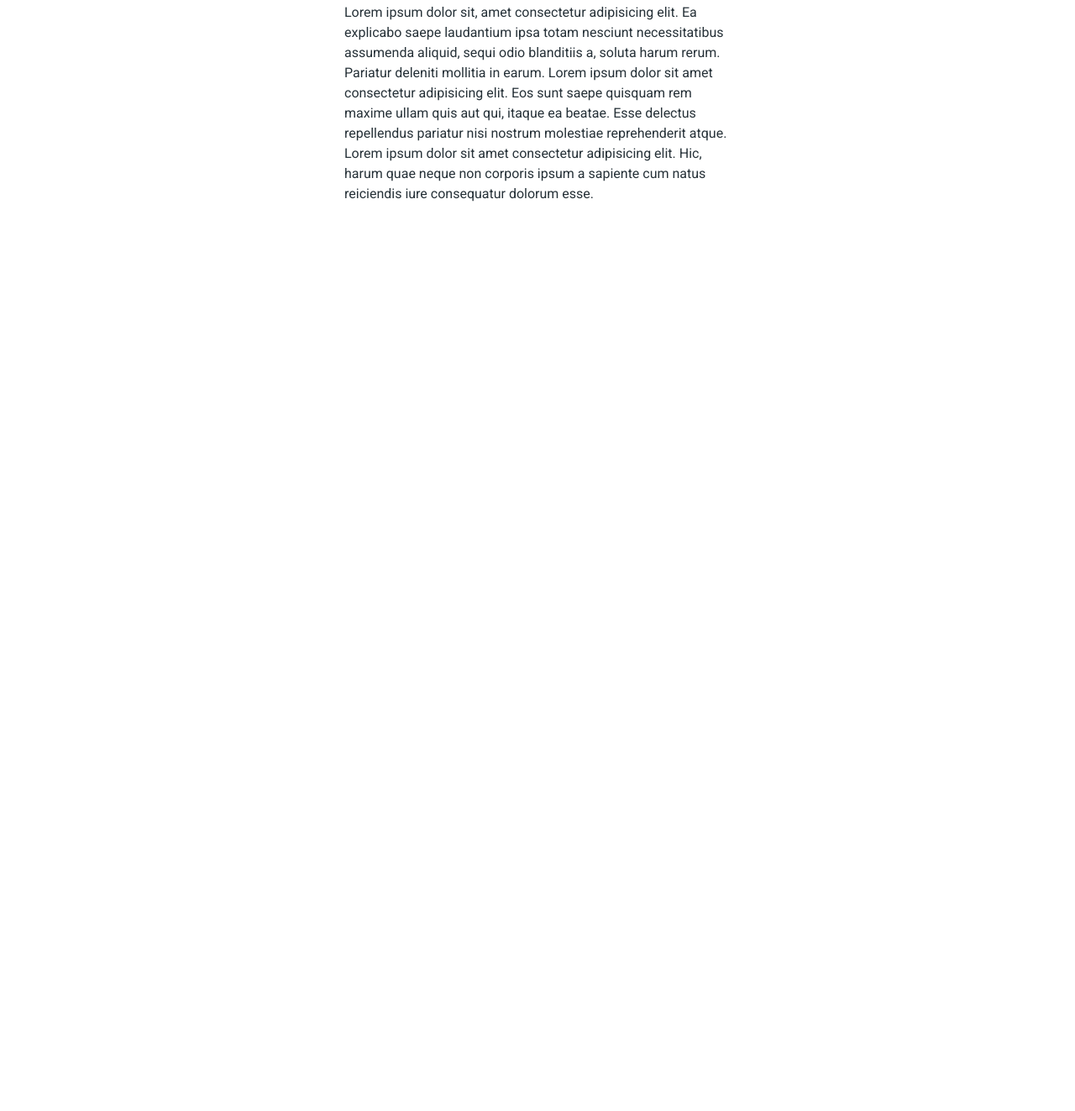
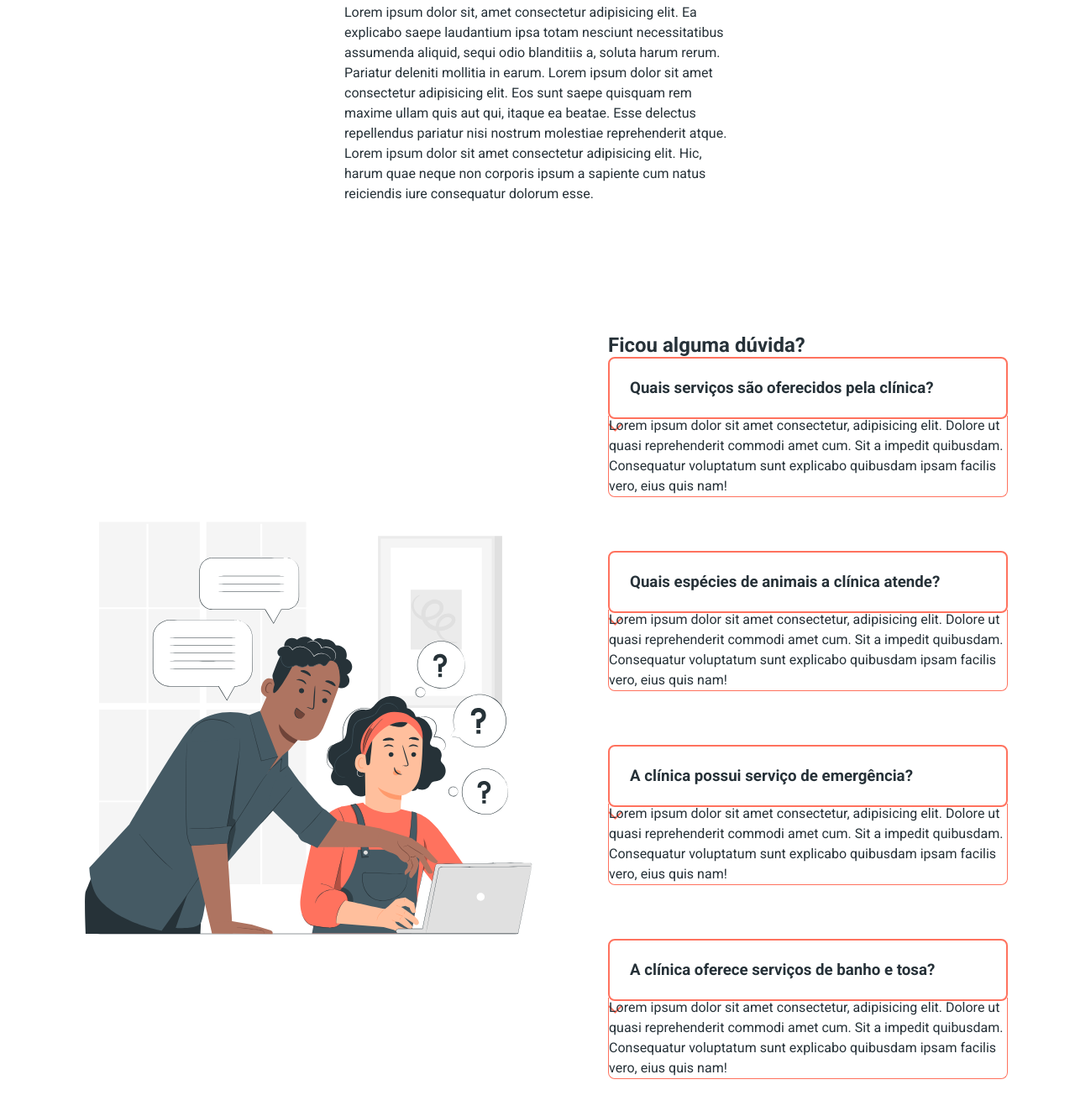
Before and after one commit to NicAlmeida/PetCare, a plain HTML site: page index.html in a window 1280 px wide. Shown: the part 2763-4086 px from the top of the page at 84% size. Before the commit the page ends 3080 px from the top, so only its background shows below. Drawn offline with Linux system fonts and the light colour scheme.

Commit message:
iniciando a seção dúvidas

```diff
--- a/css/main.css
+++ b/css/main.css
@@ -161,3 +161,39 @@ ul{
     margin-left: 400px;
     margin-right: 400px;
 }
+
+
+
+/* Config da Seção DÚVIDAS */
+#duvidas {
+    display: flex;
+    align-items: center;
+    flex-direction: row;
+    gap: 64px;
+    padding: 80px;
+}
+
+
+.duvida{
+    position: relative;
+}
+
+.duvida h3{
+    border: 2px solid #FF725E;
+    border-radius: 8px;
+    padding: 24px;
+}
+
+duvida img{
+    position: absolute;
+    top: 32px;
+    right: 24px;
+}
+
+.duvida .paragrafo{
+    border-right: 1px solid #FF725E;
+    border-bottom: 1px solid #FF725E;
+    border-left: 1px solid #FF725E;
+    border-radius: 0 0 8px 8px;
+    margin-top: -23px;
+}
--- a/index.html
+++ b/index.html
@@ -84,7 +84,46 @@
                 <p class="paragrafo-farmacia">Lorem ipsum dolor sit, amet consectetur adipisicing elit. Ea explicabo saepe laudantium ipsa totam nesciunt necessitatibus assumenda aliquid, sequi odio blanditiis a, soluta harum rerum. Pariatur deleniti mollitia in earum. Lorem ipsum dolor sit amet consectetur adipisicing elit. Eos sunt saepe quisquam rem maxime ullam quis aut qui, itaque ea beatae. Esse delectus repellendus pariatur nisi nostrum molestiae reprehenderit atque. Lorem ipsum dolor sit amet consectetur adipisicing elit. Hic, harum quae neque non corporis ipsum a sapiente cum natus reiciendis iure consequatur dolorum esse.</p>
             </div>
         </section>
-        <section id="duvidas"></section>
+
+        <!-- Dúvidas -->
+        <section id="duvidas">
+            <img src="img/faq-img.svg" alt="Dois humanos tirando dúvidas" width="580" height="580">
+
+            <div class="duvidas-container">
+                <h2>Ficou alguma dúvida?</h2>
+
+
+                <div class="duvida">
+                    <h3>Quais serviços são oferecidos pela clínica?</h3>
+                    <img src="./img/arrow-down.svg" alt="icone, seta para baixo">
+                    <p class="paragrafo"> Lorem ipsum dolor sit amet consectetur, adipisicing elit. Dolore ut quasi reprehenderit commodi amet cum. Sit a impedit quibusdam. Consequatur voluptatum sunt explicabo quibusdam ipsam facilis vero, eius quis nam!</p>
+                </div>
+
+                <div class="duvida">
+                    <h3>Quais espécies de animais a clínica atende?</h3>
+                    <img src="./img/arrow-down.svg" alt="icone, seta para baixo">
+                    <p class="paragrafo"> Lorem ipsum dolor sit amet consectetur, adipisicing elit. Dolore ut quasi reprehenderit commodi amet cum. Sit a impedit quibusdam. Consequatur voluptatum sunt explicabo quibusdam ipsam facilis vero, eius quis nam!</p>
+                </div>
+
+                <div class="duvida">
+                    <h3>A clínica possui serviço de emergência?</h3>
+                    <img src="./img/arrow-down.svg" alt="icone, seta para baixo">
+                    <p class="paragrafo"> Lorem ipsum dolor sit amet consectetur, adipisicing elit. Dolore ut quasi reprehenderit commodi amet cum. Sit a impedit quibusdam. Consequatur voluptatum sunt explicabo quibusdam ipsam facilis vero, eius quis nam!</p>
+                </div>
+
+                <div class="duvida">
+                    <h3>A clínica oferece serviços de banho e tosa?</h3>
+                    <img src="./img/arrow-down.svg" alt="icone, seta para baixo">
+                    <p class="paragrafo"> Lorem ipsum dolor sit amet consectetur, adipisicing elit. Dolore ut quasi reprehenderit commodi amet cum. Sit a impedit quibusdam. Consequatur voluptatum sunt explicabo quibusdam ipsam facilis vero, eius quis nam!</p>
+                </div>
+
+
+
+            </div>
+
+
+            </div>
+        </section>
     </main>
 </body>
 </html>
```
